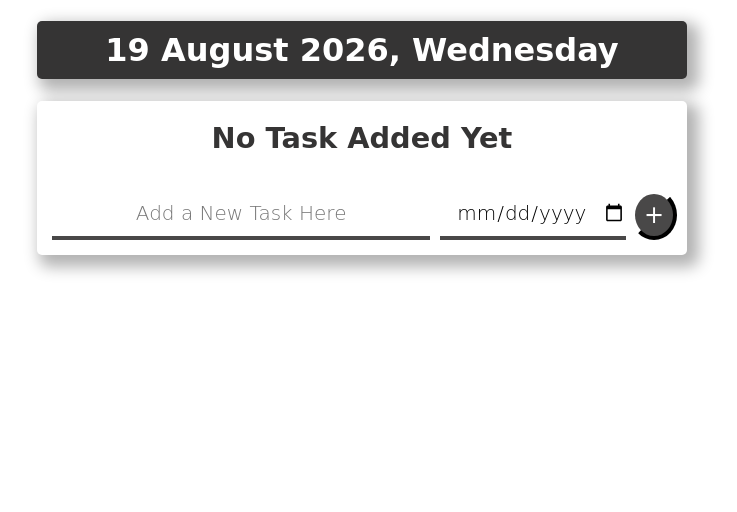
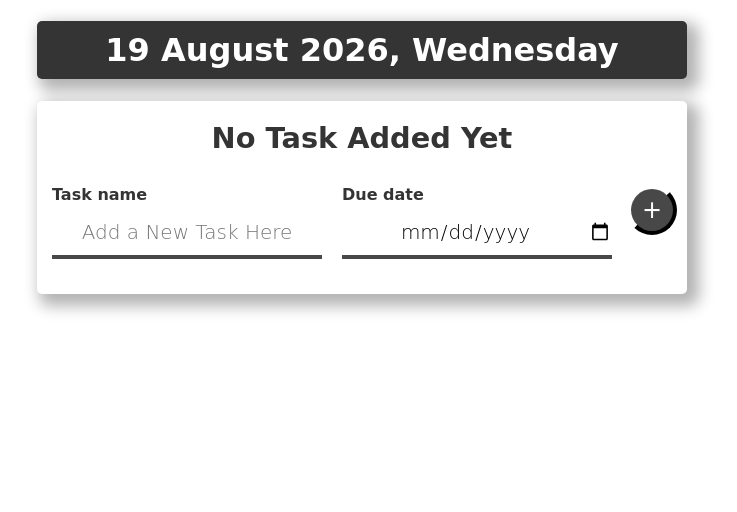
Before and after one commit to meghana-yalamanchali/GithhubCopilotCS, a Flask app: page / in a window 1280 px wide. Shown: the top 512 px of the page, without its empty margins (278-1015 px from the left). Run offline with Flask 3, Linux system fonts and the light colour scheme; the visitor is signed in with stand-in values (Sample User, id 1).

Commit message:
feat: validate todo task form

```diff
--- a/main.py
+++ b/main.py
@@ -1,11 +1,14 @@
 # from flask import Flask, render_template, redirect, url_for, request
 from flask import Flask, render_template, redirect, url_for, request, session
 from datetime import datetime
+import re
+from zoneinfo import ZoneInfo
 from werkzeug.security import generate_password_hash, check_password_hash
 
 
 app = Flask(__name__)
 app.secret_key = "secretkey"
+app.config.setdefault("APP_TIMEZONE", "UTC")
 
 users = []
 
@@ -15,13 +18,27 @@ week_days = ['Monday', 'Tuesday', 'Wednesday', 'Thursday', 'Friday', 'Saturday',
 months = ['January', 'February', 'March', 'April', 'May', 'June', 'July', 'August',
           'September', 'October', 'November', 'December']
 
-year = int(datetime.now().year)
-month = int(datetime.now().month)
-day = int(datetime.now().day)
-weekday = datetime.now().weekday()
-week_day = week_days[weekday]
-month_name = months[month-1]
-curr_day = f'{day} {month_name} {year}, {week_day}'
+def application_now():
+    return datetime.now(ZoneInfo(app.config["APP_TIMEZONE"]))
+
+
+def dashboard_context(errors=None, submitted_values=None):
+    now = application_now()
+    today = now.date()
+
+    for item in items:
+        due_date = item['due_date']
+        item['overdue'] = datetime(
+            due_date['year'], due_date['month'], due_date['day']
+        ).date() < today
+
+    return {
+        'errors': errors or {},
+        'leng': len(items),
+        'list_items': items,
+        'submitted_values': submitted_values or {},
+        'today': f'{now.day} {months[now.month - 1]} {now.year}, {week_days[now.weekday()]}'
+    }
 
 @app.route("/signup", methods=["GET", "POST"])
 def signup():
@@ -64,42 +81,55 @@ def home():
     if "user" not in session:
         return redirect("/login")
 
-    global year, month, day
     if request.method == 'POST':
-        form_data = request.form
-        new_item_content = form_data['newItem']
-        new_item_duedate = form_data['duedate']
+        new_item_content = request.form.get('newItem', '')
+        new_item_duedate = request.form.get('duedate', '')
+        errors = {}
+        parsed_due_date = None
 
-        date_is = new_item_duedate.split("-")
-        due_year = int(date_is[0])
-        due_month = int(date_is[1])
-        due_day = int(date_is[2])
+        if not new_item_content.strip():
+            errors['newItem'] = 'Enter a task name.'
 
-        print(date_is)
+        if not new_item_duedate:
+            errors['duedate'] = 'Enter a due date.'
+        elif not re.fullmatch(r'\d{4}-\d{2}-\d{2}', new_item_duedate):
+            errors['duedate'] = 'Enter a valid calendar date.'
+        else:
+            try:
+                parsed_due_date = datetime.strptime(new_item_duedate, '%Y-%m-%d').date()
+            except ValueError:
+                errors['duedate'] = 'Enter a valid calendar date.'
+            else:
+                if parsed_due_date <= application_now().date():
+                    errors['duedate'] = 'Choose a due date later than today.'
+
+        if errors:
+            return render_template(
+                'index.html',
+                **dashboard_context(
+                    errors=errors,
+                    submitted_values={
+                        'newItem': new_item_content,
+                        'duedate': new_item_duedate
+                    }
+                )
+            )
+
         new_item_id = len(items) + 1
         new_item = {
             'id': int(new_item_id),
             'content': new_item_content,
             'due_date': {
-                'year': due_year,
-                'month': due_month,
-                'day': due_day
+                'year': parsed_due_date.year,
+                'month': parsed_due_date.month,
+                'day': parsed_due_date.day
             }
         }
 
         items.append(new_item)
 
-        for item in items:
-            date = item['due_date']
-            if date['year'] == year:
-                if date['month'] == month:
-                    if date['day'] < day:
-                        item['overdue'] = True
-                    else:
-                        item['overdue'] = False
-
         return redirect(url_for('home'))
-    return render_template('index.html', list_items=items, today=curr_day, leng=len(items))
+    return render_template('index.html', **dashboard_context())
 
 
 @app.route('/delete-item', methods=['POST'])
--- /dev/null
+++ b/requirements-dev.txt
@@ -0,0 +1,3 @@
+Flask>=3.1,<4
+pytest>=9,<10
+tzdata>=2025.2
--- a/static/style.css
+++ b/static/style.css
@@ -142,6 +142,67 @@
     box-shadow: 5px 5px 5px rgba(0, 0, 0, 0.301);
   }
 
+  .task-form {
+    align-items: flex-start;
+    flex-wrap: wrap;
+    gap: 10px;
+  }
+
+  .task-form-field {
+    display: flex;
+    flex: 1 1 220px;
+    flex-direction: column;
+    min-width: 0;
+    text-align: left;
+  }
+
+  .task-form label {
+    color: #353434;
+    font-weight: bold;
+    margin: 0 5px;
+  }
+
+  .task-form input[type="text"],
+  .task-form input[type="date"] {
+    width: calc(100% - 10px);
+  }
+
+  .task-form input[type="text"]:focus,
+  .task-form input[type="date"]:focus {
+    outline: 3px solid #1d5f83;
+    outline-offset: 2px;
+    border-radius: 5px;
+  }
+
+  .task-form .input-invalid {
+    border: 2px solid #b42318;
+    border-bottom: 4px solid #b42318;
+  }
+
+  .field-error {
+    color: #9b1c1c;
+    font-family: 'Lucida Sans', 'Lucida Sans Regular', 'Lucida Grande', sans-serif;
+    font-size: 0.9rem;
+    font-weight: bold;
+    margin: 0 5px;
+    min-height: 1.4em;
+    overflow-wrap: anywhere;
+  }
+
+  @media (max-width: 500px) {
+    .task-form {
+      display: flex;
+    }
+
+    .task-form-field {
+      flex-basis: 100%;
+    }
+
+    .task-form button {
+      margin: 0 5px;
+    }
+  }
+
   .logout {
       position: fixed;
       bottom: 20px;
--- /dev/null
+++ b/static/task-form-validation.js
@@ -0,0 +1,88 @@
+(function () {
+    const form = document.getElementById('add-task-form');
+
+    if (!form) {
+        return;
+    }
+
+    const taskInput = document.getElementById('new-item');
+    const dueDateInput = document.getElementById('due-date');
+    const fields = [
+        { input: taskInput, error: document.getElementById('new-item-error'), name: 'newItem' },
+        { input: dueDateInput, error: document.getElementById('due-date-error'), name: 'duedate' }
+    ];
+
+    form.noValidate = true;
+
+    function validateDueDate(input) {
+        if (!input.value) {
+            return 'Enter a due date.';
+        }
+
+        if (!input.validity.valid) {
+            return 'Enter a valid calendar date.';
+        }
+
+        const match = /^(\d{4})-(\d{2})-(\d{2})$/.exec(input.value);
+        if (!match) {
+            return 'Enter a valid calendar date.';
+        }
+
+        const year = Number(match[1]);
+        const month = Number(match[2]);
+        const day = Number(match[3]);
+        const selectedDate = new Date(year, month - 1, day);
+        if (
+            selectedDate.getFullYear() !== year ||
+            selectedDate.getMonth() !== month - 1 ||
+            selectedDate.getDate() !== day
+        ) {
+            return 'Enter a valid calendar date.';
+        }
+
+        const now = new Date();
+        const today = new Date(now.getFullYear(), now.getMonth(), now.getDate());
+        if (selectedDate <= today) {
+            return 'Choose a due date later than today.';
+        }
+
+        return '';
+    }
+
+    function renderField(field, message) {
+        const isInvalid = Boolean(message);
+        field.error.textContent = message;
+        field.input.classList.toggle('input-invalid', isInvalid);
+
+        if (isInvalid) {
+            field.input.setAttribute('aria-invalid', 'true');
+            field.input.setAttribute('aria-describedby', field.error.id);
+            return;
+        }
+
+        field.input.removeAttribute('aria-invalid');
+        field.input.removeAttribute('aria-describedby');
+    }
+
+    form.addEventListener('submit', function (event) {
+        const errors = {
+            newItem: taskInput.value.trim() ? '' : 'Enter a task name.',
+            duedate: validateDueDate(dueDateInput)
+        };
+        let firstInvalidField = null;
+
+        fields.forEach(function (field) {
+            const message = errors[field.name];
+            renderField(field, message);
+
+            if (message && !firstInvalidField) {
+                firstInvalidField = field.input;
+            }
+        });
+
+        if (firstInvalidField) {
+            event.preventDefault();
+            firstInvalidField.focus();
+        }
+    });
+}());
--- a/templates/index.html
+++ b/templates/index.html
@@ -6,6 +6,7 @@
     <meta name="viewport" content="width=device-width, initial-scale=1.0">
     <title>To-do List</title>
     <link rel="stylesheet" href="../static/style.css">
+    <script src="{{ url_for('static', filename='task-form-validation.js') }}" defer></script>
 </head>
 <body>
     <div class="box" id="heading">
@@ -33,12 +34,33 @@
                 </form>
             {% endfor %}
         {% endif %}
-
-
-
-        <form class="item " action="/" method="POST">
-            <input type="text" name="newItem" autocomplete="off" placeholder="Add a New Task Here" required>
-            <input type="date" name="duedate" required>
+        <form class="item task-form" id="add-task-form" action="/" method="POST">
+            <div class="task-form-field">
+                <label for="new-item">Task name</label>
+                <input
+                    type="text"
+                    id="new-item"
+                    name="newItem"
+                    autocomplete="off"
+                    placeholder="Add a New Task Here"
+                    value="{{ submitted_values.get('newItem', '') }}"
+                    required
+                    {% if errors.get('newItem') %}aria-invalid="true" aria-describedby="new-item-error"{% endif %}
+                >
+                <div class="field-error" id="new-item-error" role="alert">{{ errors.get('newItem', '') }}</div>
+            </div>
+            <div class="task-form-field">
+                <label for="due-date">Due date</label>
+                <input
+                    type="date"
+                    id="due-date"
+                    name="duedate"
+                    value="{{ submitted_values.get('duedate', '') }}"
+                    required
+                    {% if errors.get('duedate') %}aria-invalid="true" aria-describedby="due-date-error"{% endif %}
+                >
+                <div class="field-error" id="due-date-error" role="alert">{{ errors.get('duedate', '') }}</div>
+            </div>
             <button type="submit" name="submit">+</button>
         </form>
     </div>
```
Also changed, not shown: docs/artifacts/EPMCDMETST-60216/changes.md (added, +32 -0 lines), package.json (added, +10 -0 lines), playwright.config.js (added, +15 -0 lines), tests/browser/task-form.spec.js (added, +82 -0 lines), tests/test_home.py (added, +105 -0 lines), .github/workflows/validation.yml (added), package-lock.json (added), 1 other file.
